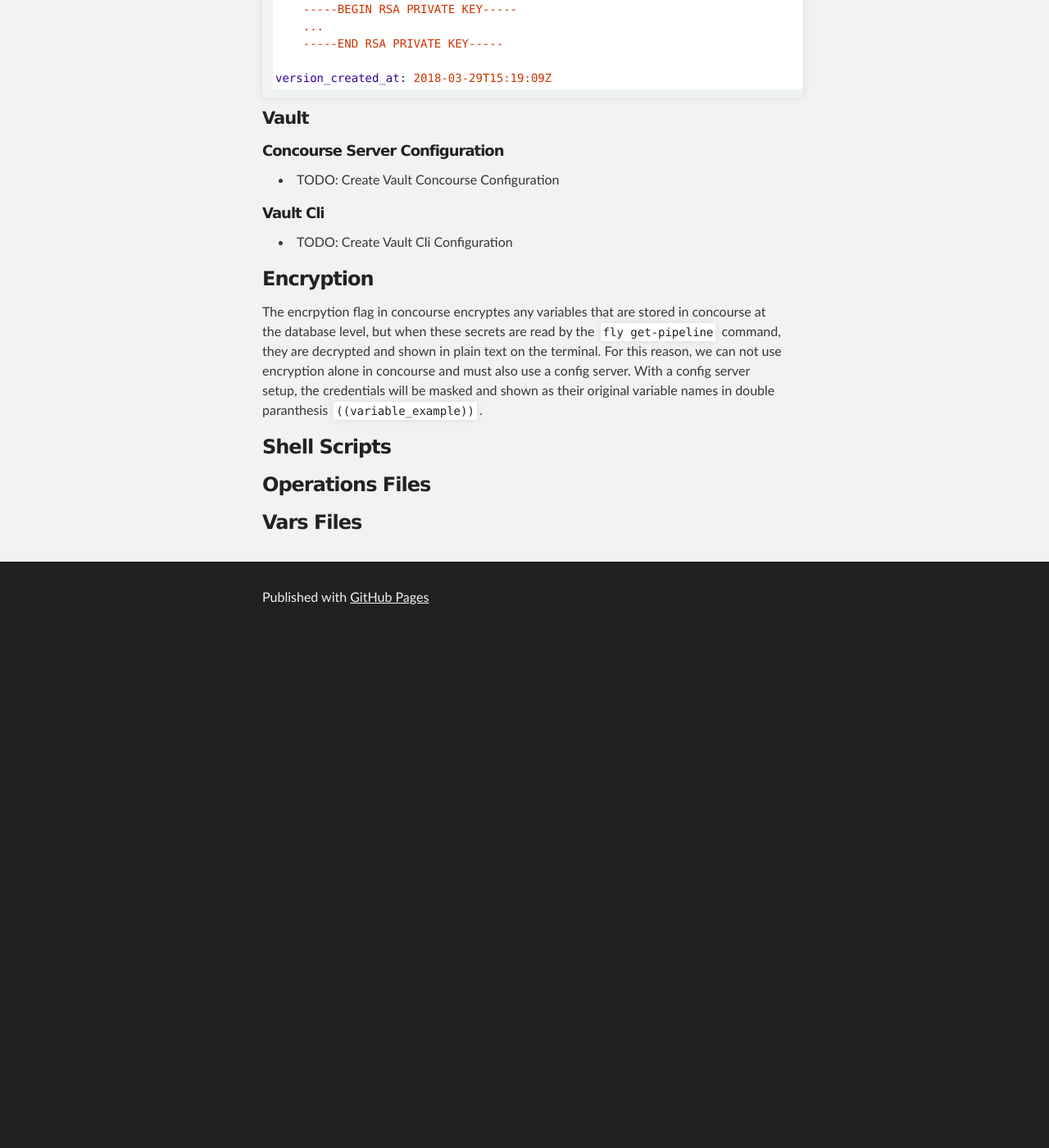
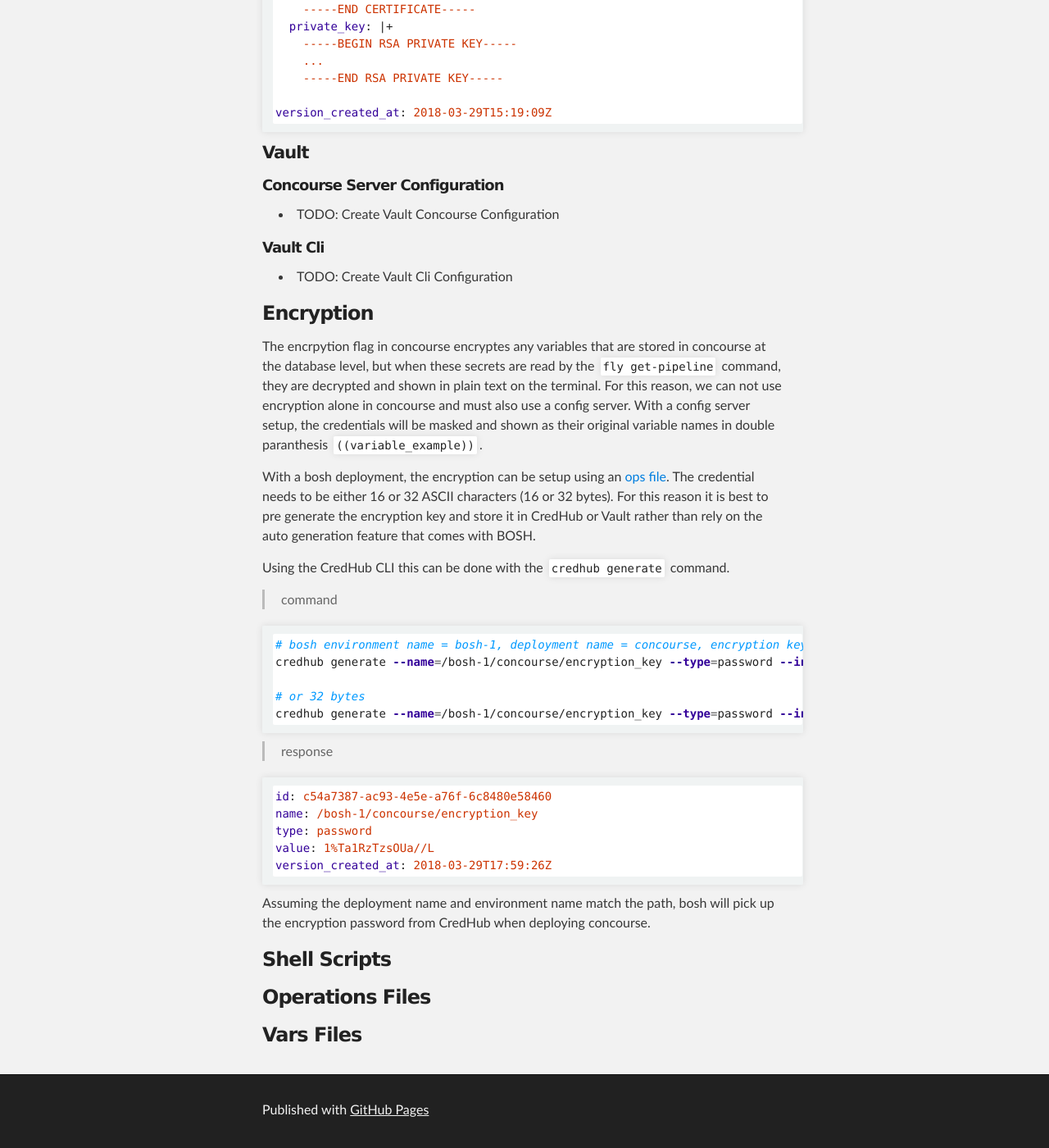
Before and after one commit to patrickhuber/patrickhuber.github.io, a Jekyll site: the page built from _posts/2018-03-27-2018-customizing-a-concourse-pipeline.md, in a window 1280 px wide and 1400 px high, scrolled down 4558 px. Shown: the whole window at 82% size. Built offline with Jekyll 4.4.1, drawn with Linux system fonts in a browser that asks for light colours; our own code applies the rules of GitHub Pages for plain Markdown files; before the commit the page ends 5333 px from its top, so only the background shows below that; some of the changed text lies outside the part shown.

Commit message:
adds a few credhub examples

````diff
--- a/_posts/2018-03-27-2018-customizing-a-concourse-pipeline.md
+++ b/_posts/2018-03-27-2018-customizing-a-concourse-pipeline.md
@@ -141,8 +141,10 @@
 >command
 
 ```bash
-# assume creds.yml is in the current directory. this file is generated by the credhub.yml ops file https://github.com/cloudfoundry/bosh-deployment/credhub.yml
-credhub set --type certificate --name '/concourse/main/credhub_ca' \
+# assume creds.yml is in the current directory. This file is generated by the credhub.yml ops file https://github.com/cloudfoundry/bosh-deployment/credhub.yml
+# we use bash process substition to make the bosh int commands appear as files so we don't need to break things out https://www.gnu.org/software/bash/manual/html_node/Process-Substitution.html
+# bosh environment name = bosh-1, concourse deployment name = concourse, variable name = credhub_ca
+credhub set --type certificate --name '/bosh-1/concourse/credhub_ca' \
   --root <(bosh int creds.yml --path /credhub_ca/ca ) \
   --certificate <(bosh int creds.yml --path /credhub_ca/certificate ) \
   --private <(bosh int creds.yml --path /credhub_ca/private_key )
@@ -152,7 +154,7 @@
 
 ```yaml
 id: 159fa9b6-45e2-4df2-9960-78e06be6f3e7
-name: /concourse/main/credhub_ca
+name: /bosh-1/concourse/credhub_ca
 type: certificate
 value:
   ca: |+
@@ -185,7 +187,35 @@
 
 The encrpytion flag in concourse encryptes any variables that are stored in concourse at the database level, but when these secrets are read by the `fly get-pipeline` command, they are decrypted and shown in plain text on the terminal. For this reason, we can not use encryption alone in concourse and must also use a config server. With a config server setup, the credentials will be masked and shown as their original variable names in double paranthesis `((variable_example))`.
 
+With a bosh deployment, the encryption can be setup using an [ops file](https://github.com/concourse/concourse-bosh-deployment/blob/master/cluster/operations/encryption.yml). The credential needs to be either 16 or 32 ASCII characters (16 or 32 bytes). For this reason it is best to pre generate the encryption key and store it in CredHub or Vault rather than rely on the auto generation feature that comes with BOSH.
+
+Using the CredHub CLI this can be done with the `credhub generate` command.
+
+> command
+
+```bash
+# bosh environment name = bosh-1, deployment name = concourse, encryption key variable = encryption_key
+credhub generate --name=/bosh-1/concourse/encryption_key --type=password --include-special --length=16
+
+# or 32 bytes
+credhub generate --name=/bosh-1/concourse/encryption_key --type=password --include-special --length=16
+```
+
+> response
+
+```yaml
+id: c54a7387-ac93-4e5e-a76f-6c8480e58460
+name: /bosh-1/concourse/encryption_key
+type: password
+value: 1%Ta1RzTzsOUa//L
+version_created_at: 2018-03-29T17:59:26Z
+```
+
+Assuming the deployment name and environment name match the path, bosh will pick up the encryption password from CredHub when deploying concourse.
+
 ### Shell Scripts
+
+
 
 ### Operations Files
 
````
Also changed, not shown: other parts of _posts/2018-03-27-2018-customizing-a-concourse-pipeline.md (+1 -1 lines).
